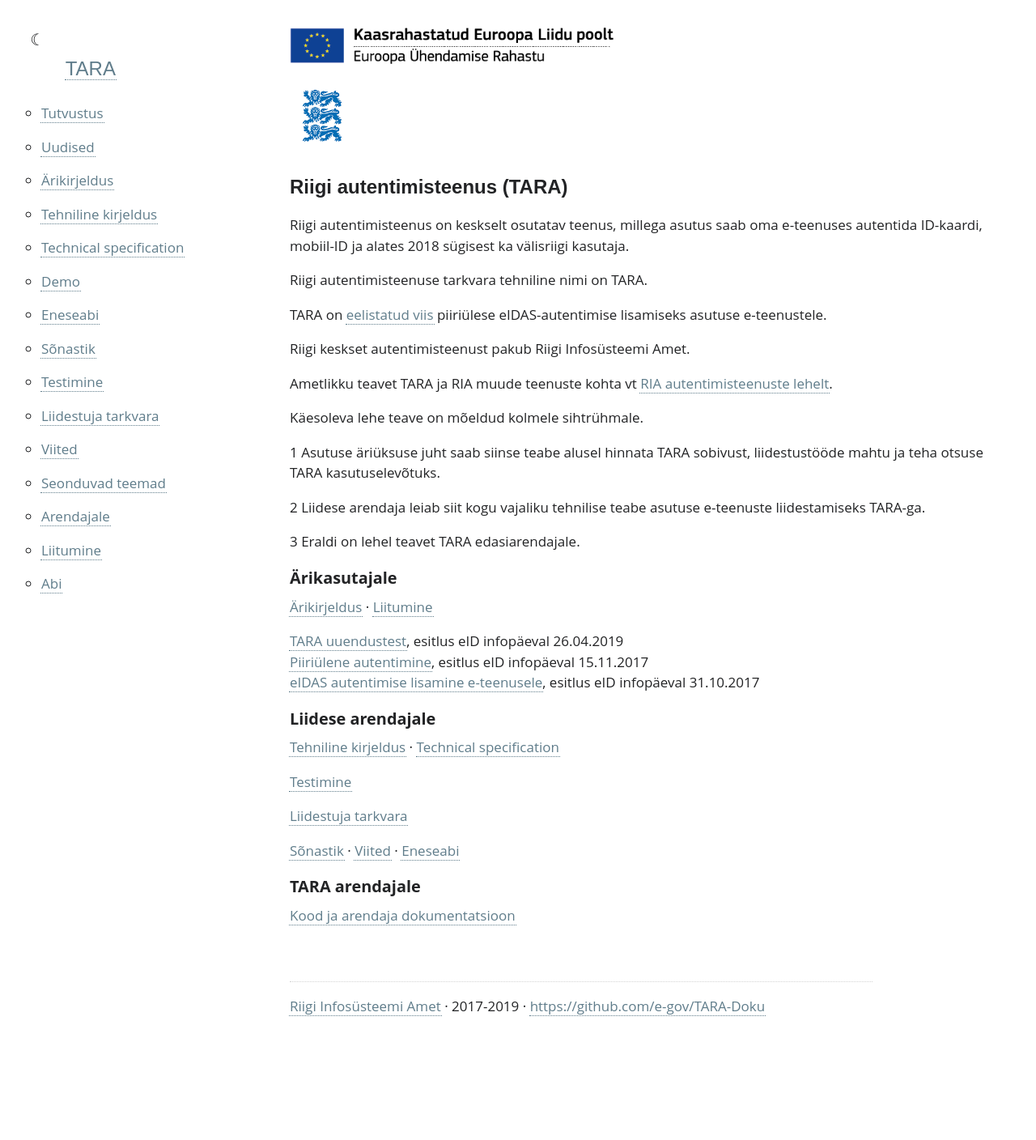
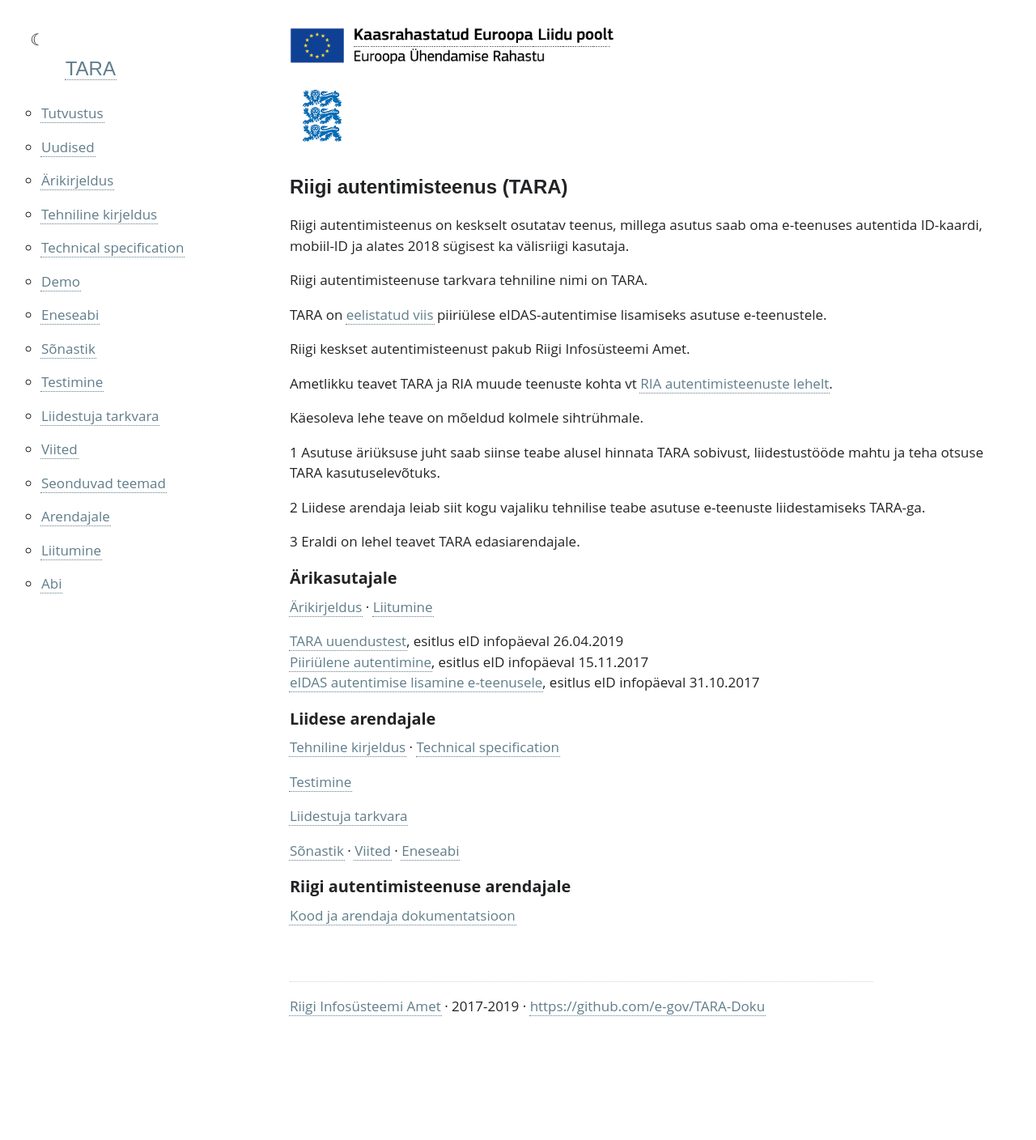
Before and after one commit to e-gov/TARA-Doku, a Jekyll site: the page built from index.md, in a window 1280 px wide. Shown: the whole page at 81% size. Built offline with Jekyll 4.4.1, drawn with Linux system fonts in a browser that asks for light colours.

Commit message:
Update index.md

```diff
--- a/index.md
+++ b/index.md
@@ -44,6 +44,6 @@ Käesoleva lehe teave on mõeldud kolmele sihtrühmale.
 
 [Sõnastik](Sonastik) · [Viited](Viited) · [Eneseabi](Eneseabi)
 
-## TARA arendajale
+## Riigi autentimisteenuse arendajale
 
 [Kood ja arendaja dokumentatsioon](Arendajale)
```
